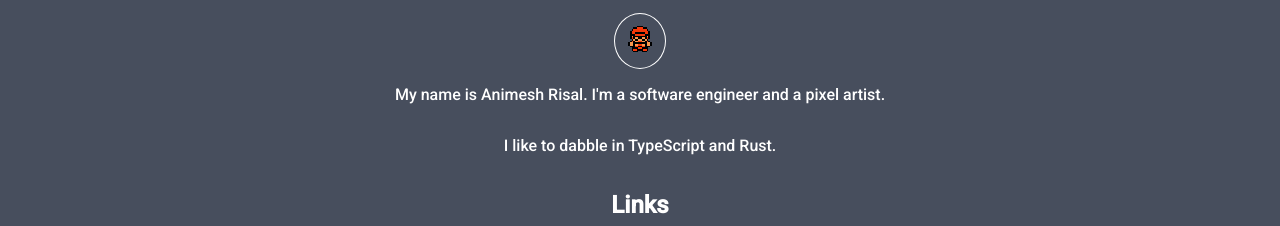
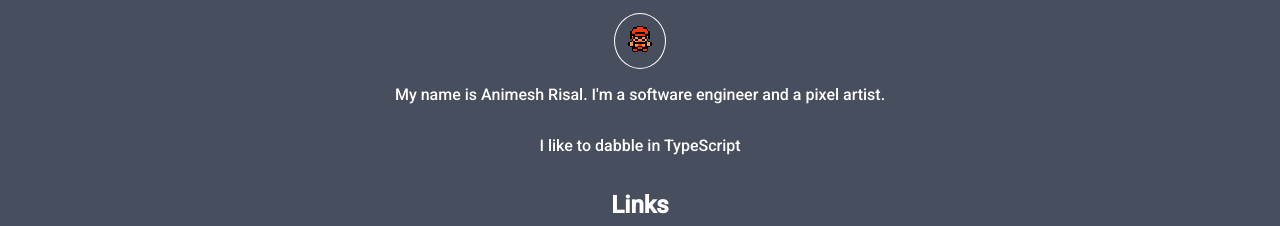
Before and after one commit to AnimeshRisal/AnimeshRisal.github.io, a plain HTML site: page index.html in a window 1280 px wide. Shown: the part 76-302 px from the top of the page. Drawn offline with Linux system fonts and the light colour scheme.

Commit message:
Remove rust

```diff
--- a/index.html
+++ b/index.html
@@ -39,7 +39,7 @@
       <p>
         My name is Animesh Risal. I'm a software engineer and a pixel artist.
       </p>
-      <p>I like to dabble in TypeScript and Rust.</p>
+      <p>I like to dabble in TypeScript</p>
       <div class="link-section">
         <h2 class="link-heading">Links</h2>
         <div class="links">
```
